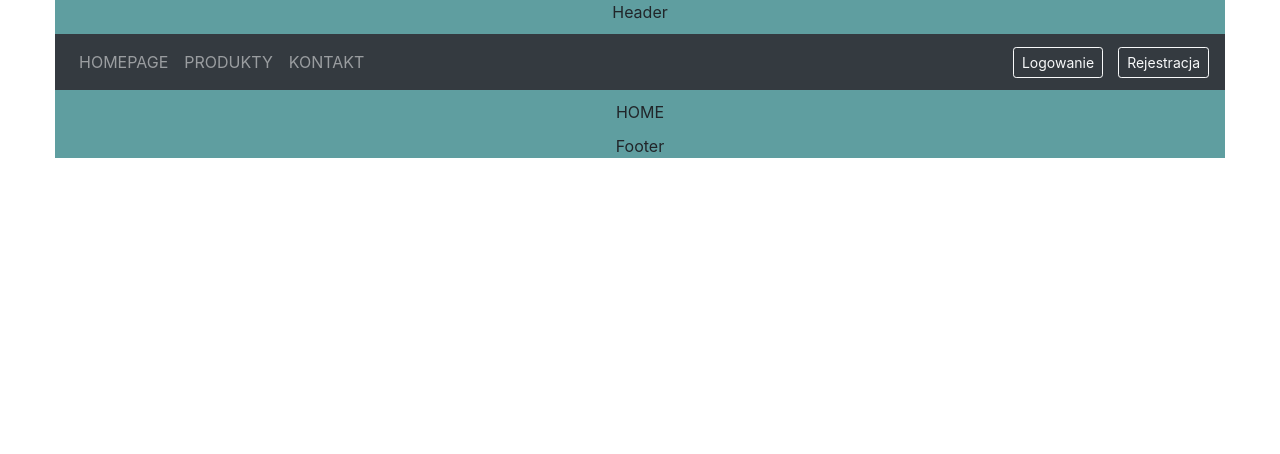
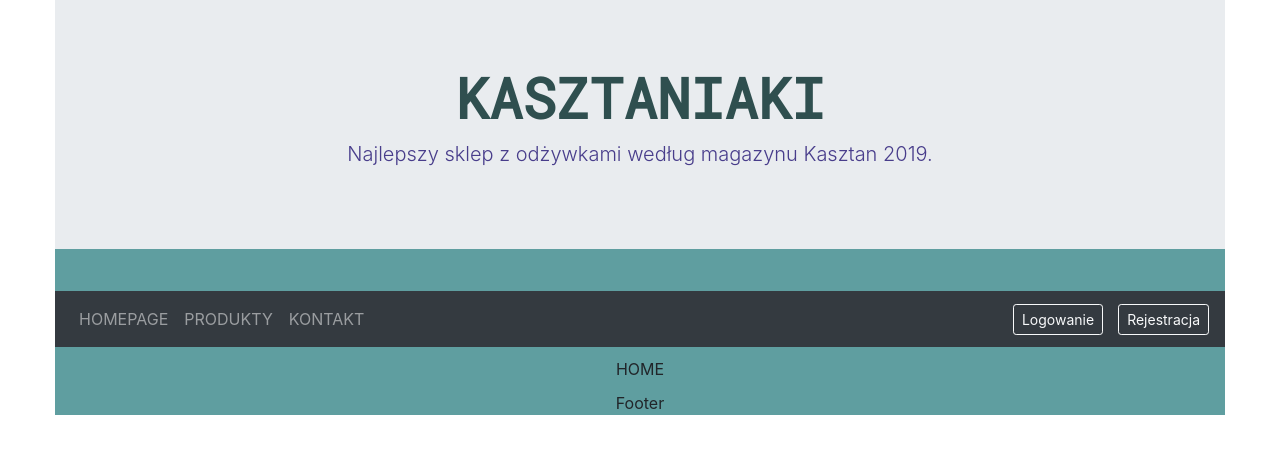
Before and after one commit to Sensei14/ProjektAI, a React (Create React App) app: page / in a window 1280 px wide. Shown: the top 454 px of the page. Built offline with nearby package versions, Linux system fonts and the light colour scheme.

Commit message:
Header almost

```diff
--- a/src/App.js
+++ b/src/App.js
@@ -9,7 +9,8 @@ import { BrowserRouter as Router } from "react-router-dom";
 
 class App extends Component {
   state = {
-    isLogged: false
+    isLogged: false,
+    isLoaded: false
   };
 
   handleLogin = () => {
@@ -18,8 +19,26 @@ class App extends Component {
     });
   };
 
+ handleLoadingPage = () => {
+   this.setState({
+     isLoaded:true
+   })
+
+ }
+
+ componentDidMount() {
+     setTimeout(this.handleLoadingPage,3000)
+  }
+
+
+
   render() {
+
+
     return (
+      <>
+      {this.state.isLoaded ?
+      (
       <div className="container-fluid">
         <div className="app">
           <Router>
@@ -33,7 +52,14 @@ class App extends Component {
           </Router>
         </div>
       </div>
-    );
+      ) : (
+          <div id="loadingpage">
+          <div  class="spinner-border" role="status"/>
+            <div>Wczytywanie zasobów strony</div>
+          </div>
+      )}
+      </>
+    )
   }
 }
 
--- a/src/layouts/Header.js
+++ b/src/layouts/Header.js
@@ -1,7 +1,19 @@
 import React from "react";
+import "../styles/header.css";
 
 const Header = () => {
-  return <div className="header"> Header </div>;
+  return (
+
+  <div className="header">
+      <div className="jumbotron jumbotron-fluid">
+          <div className="container">
+          <h1 id="logotext" class="display-4">KASZTANIAKI</h1>
+            <p className="lead">Najlepszy sklep z odżywkami według magazynu Kasztan 2019.</p>
+        </div>
+      </div>
+            </div>
+
+  )
 };
 
 export default Header;
--- a/src/styles/App.css
+++ b/src/styles/App.css
@@ -1,3 +1,6 @@
+@import url('https://fonts.googleapis.com/css?family=Roboto+Mono');
+
+
 body {
   margin: 0;
   padding: 0 40px 0 40px;
@@ -30,3 +33,10 @@ body {
 .footer {
   grid-area: f;
 }
+
+#loadingpage {
+  text-align: center;
+  font-size: 40px;
+  padding:250px;
+  font-family: 'Roboto Mono', monospace;
+}
--- /dev/null
+++ b/src/styles/header.css
@@ -0,0 +1,10 @@
+#logotext {
+
+ font-family: 'Roboto Mono', monospace;
+ font-weight: 900;
+ color: darkslategray
+}
+
+.lead {
+  color:darkslateblue
+}
```
Also changed, not shown: src/layouts/Footer.js (+6 -1 lines), 1 other file (tests, documents, lock files or other folders).
